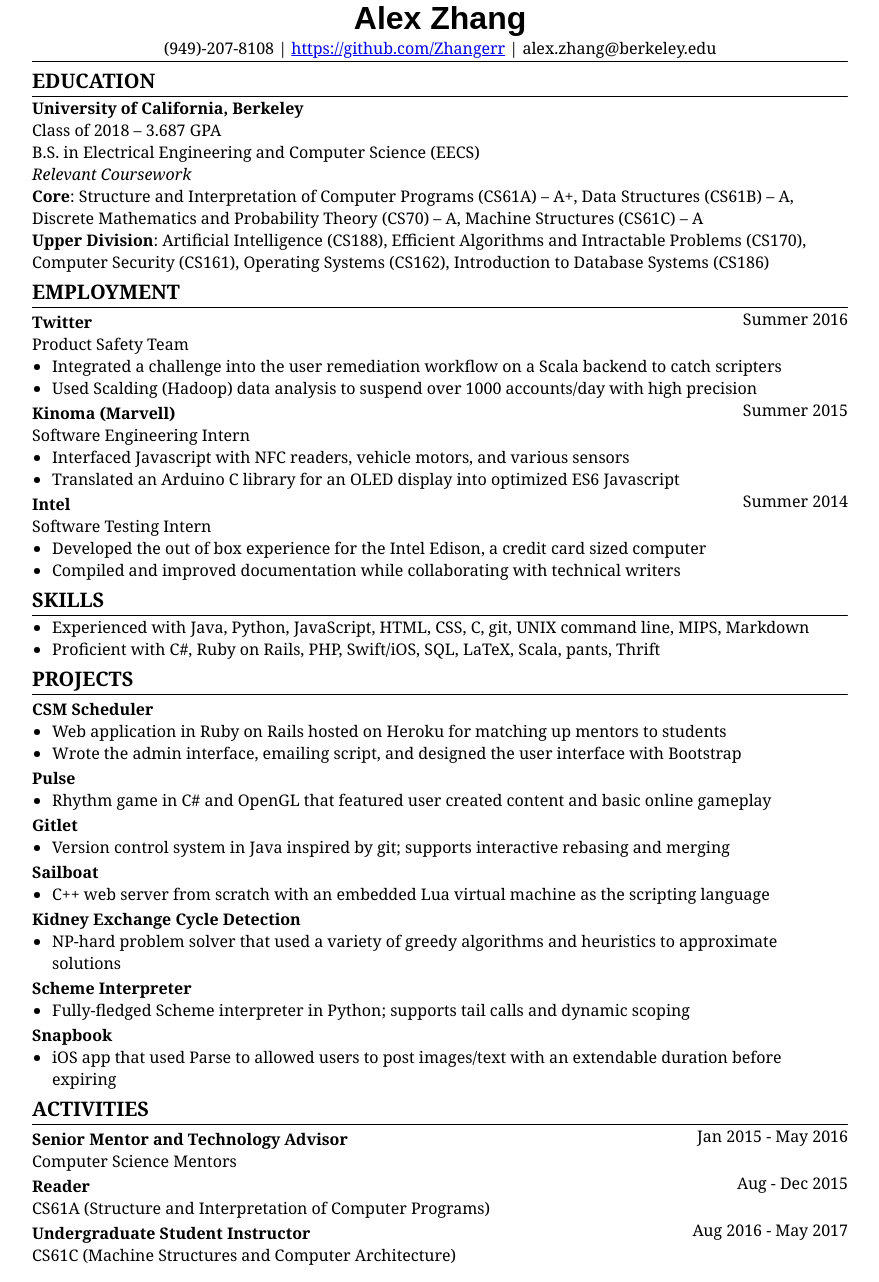
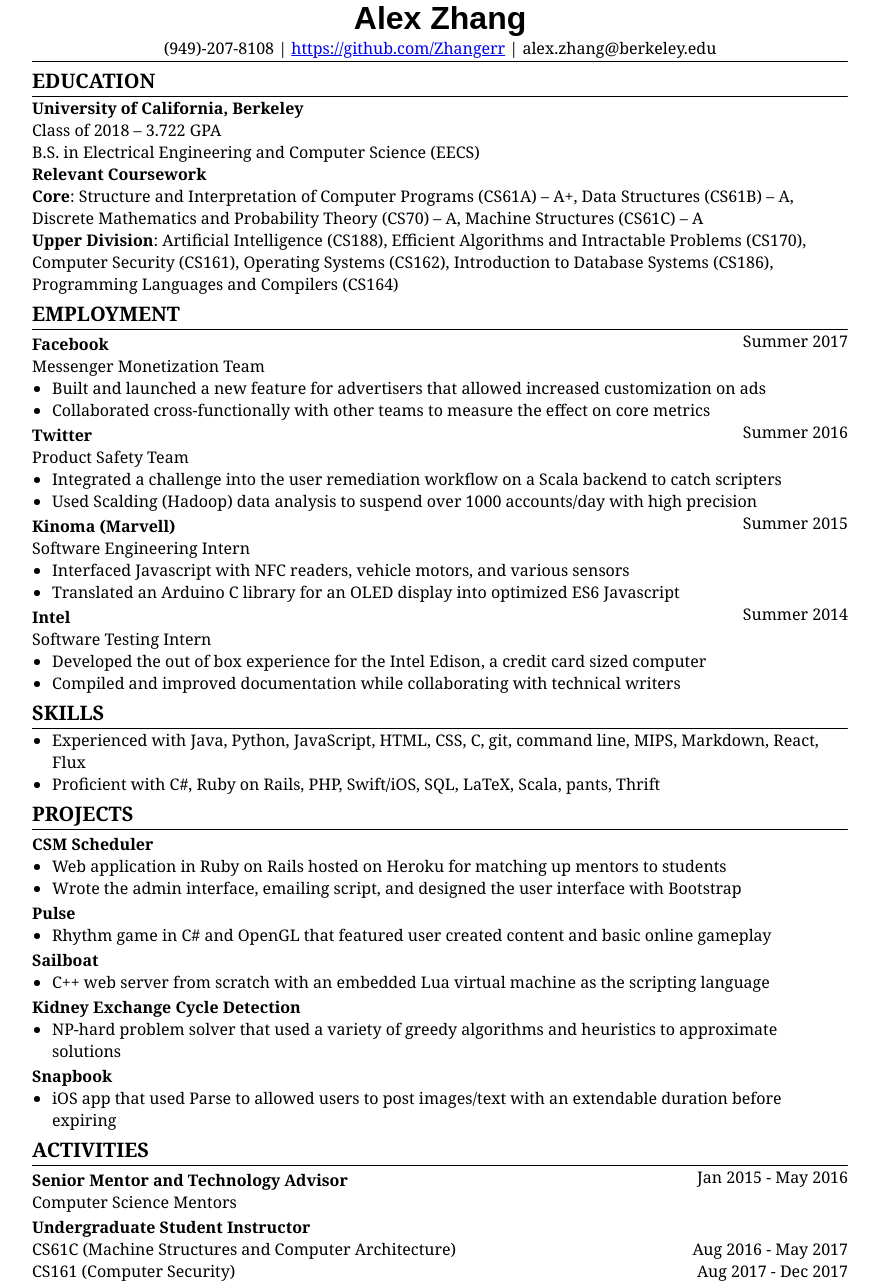
Before and after one commit to Zhangerr/zhangerr.github.io, a Jekyll site: the page built from resume2.md, in a window 1280 px wide. Shown: the whole page, without its empty margins (200-1079 px from the left). Built offline with Jekyll 4.4.1, drawn with Linux system fonts in a browser that asks for light colours.

Commit message:
update resume for fb

```diff
--- a/resume2.md
+++ b/resume2.md
@@ -20,18 +20,28 @@ hide: true
 ------
 
 **University of California, Berkeley**
-Class of 2018 – 3.687 GPA
+Class of 2018 – 3.722 GPA
 B.S. in Electrical Engineering and Computer Science (EECS)
 
-*Relevant Coursework*
+**Relevant Coursework**
 
 **Core**: Structure and Interpretation of Computer Programs (CS61A) – A+, Data Structures (CS61B) – A, Discrete Mathematics and Probability Theory (CS70) – A, Machine Structures (CS61C) – A
 
-**Upper Division**: Artificial Intelligence (CS188), Efficient Algorithms and Intractable Problems (CS170), Computer Security (CS161), Operating Systems (CS162), Introduction to Database Systems (CS186)
+**Upper Division**: Artificial Intelligence (CS188), Efficient Algorithms and Intractable Problems (CS170), Computer Security (CS161), Operating Systems (CS162), Introduction to Database Systems (CS186), Programming Languages and Compilers (CS164)
 
 ## EMPLOYMENT
 
 ------
+
+{: .date}
+Summer 2017
+
+### Facebook
+
+Messenger Monetization Team
+
+* Built and launched a new feature for advertisers that allowed increased customization on ads
+* Collaborated cross-functionally with other teams to measure the effect on core metrics
 
 {: .date}
 Summer 2016
@@ -40,7 +50,7 @@ Summer 2016
 
 Product Safety Team
 
-* Integrated a challenge into the   user remediation workflow on a Scala backend to catch scripters
+* Integrated a challenge into the user remediation workflow on a Scala backend to catch scripters
 * Used Scalding (Hadoop) data analysis to suspend over 1000 accounts/day with high precision
 
 {: .date}
@@ -67,7 +77,7 @@ Software Testing Intern
 
 ------
 
-*  Experienced with Java, Python, JavaScript, HTML, CSS, C, git, UNIX command line, MIPS, Markdown
+*  Experienced with Java, Python, JavaScript, HTML, CSS, C, git, command line, MIPS, Markdown, React, Flux
 *  Proficient with C#, Ruby on Rails, PHP, Swift/iOS, SQL, LaTeX, Scala, pants, Thrift
 
 ## PROJECTS
@@ -81,17 +91,11 @@ Software Testing Intern
 ### Pulse
 *  Rhythm game in C# and OpenGL that featured user created content and basic online gameplay
 
-### Gitlet
-*  Version control system in Java inspired by git; supports interactive rebasing and merging
-
 ### Sailboat
 *  C++ web server from scratch with an embedded Lua virtual machine as the scripting language
 
 ### Kidney Exchange Cycle Detection
 *  NP-hard problem solver that used a variety of greedy algorithms and heuristics to approximate solutions
-
-### Scheme Interpreter
-*  Fully-fledged Scheme interpreter in Python; supports tail calls and dynamic scoping
 
 ### Snapbook
 *  iOS app that used Parse to allowed users to post images/text with an extendable duration before expiring
@@ -106,14 +110,14 @@ Jan 2015 - May 2016
 ### Senior Mentor and Technology Advisor
 Computer Science Mentors
 
-{: .date}
-Aug - Dec 2015
-
-### Reader
-CS61A (Structure and Interpretation of Computer Programs)
+### Undergraduate Student Instructor
 
 {: .date}
 Aug 2016 - May 2017
 
-### Undergraduate Student Instructor
 CS61C (Machine Structures and Computer Architecture)
+
+{: .date}
+Aug 2017 - Dec 2017
+
+CS161 (Computer Security)
```
